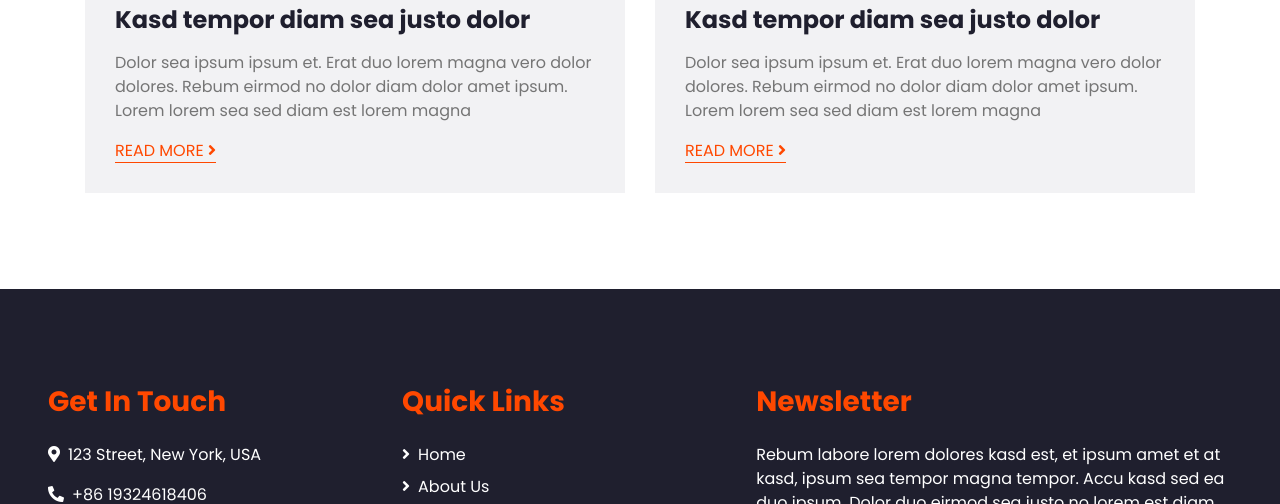
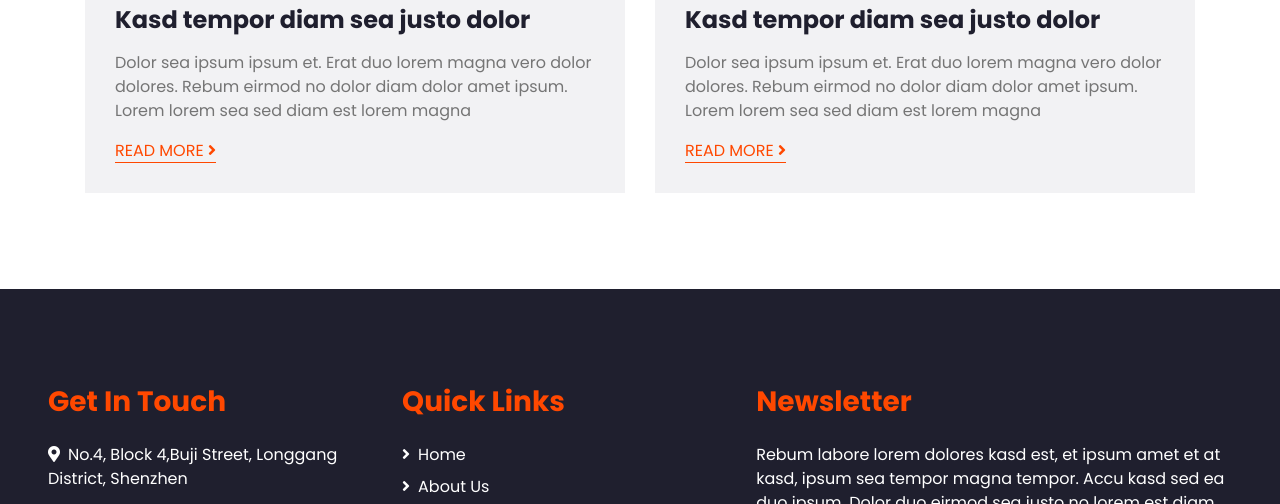
Before and after one commit to heyleyshu-afk/Faster, a plain HTML site: page index.html in a window 1280 px wide. Shown: the part 3579-4083 px from the top of the page. Drawn offline with nearby package versions, Linux system fonts and the light colour scheme; a script that the page names is missing.

Commit message:
Update index.html

```diff
--- a/index.html
+++ b/index.html
@@ -314,7 +314,7 @@
                 <div class="row">
                     <div class="col-md-6 mb-5">
                         <h3 class="text-primary mb-4">Get In Touch</h3>
-                        <p><i class="fa fa-map-marker-alt mr-2"></i>123 Street, New York, USA</p>
+                        <p><i class="fa fa-map-marker-alt mr-2"></i>No.4, Block 4,Buji Street, Longgang District, Shenzhen</p>
                         <p><i class="fa fa-phone-alt mr-2"></i>+86 19324618406</p>
                         <p><i class="fa fa-envelope mr-2"></i>info@lanweiworld.com</p>
                         <div class="d-flex justify-content-start mt-4">
```
